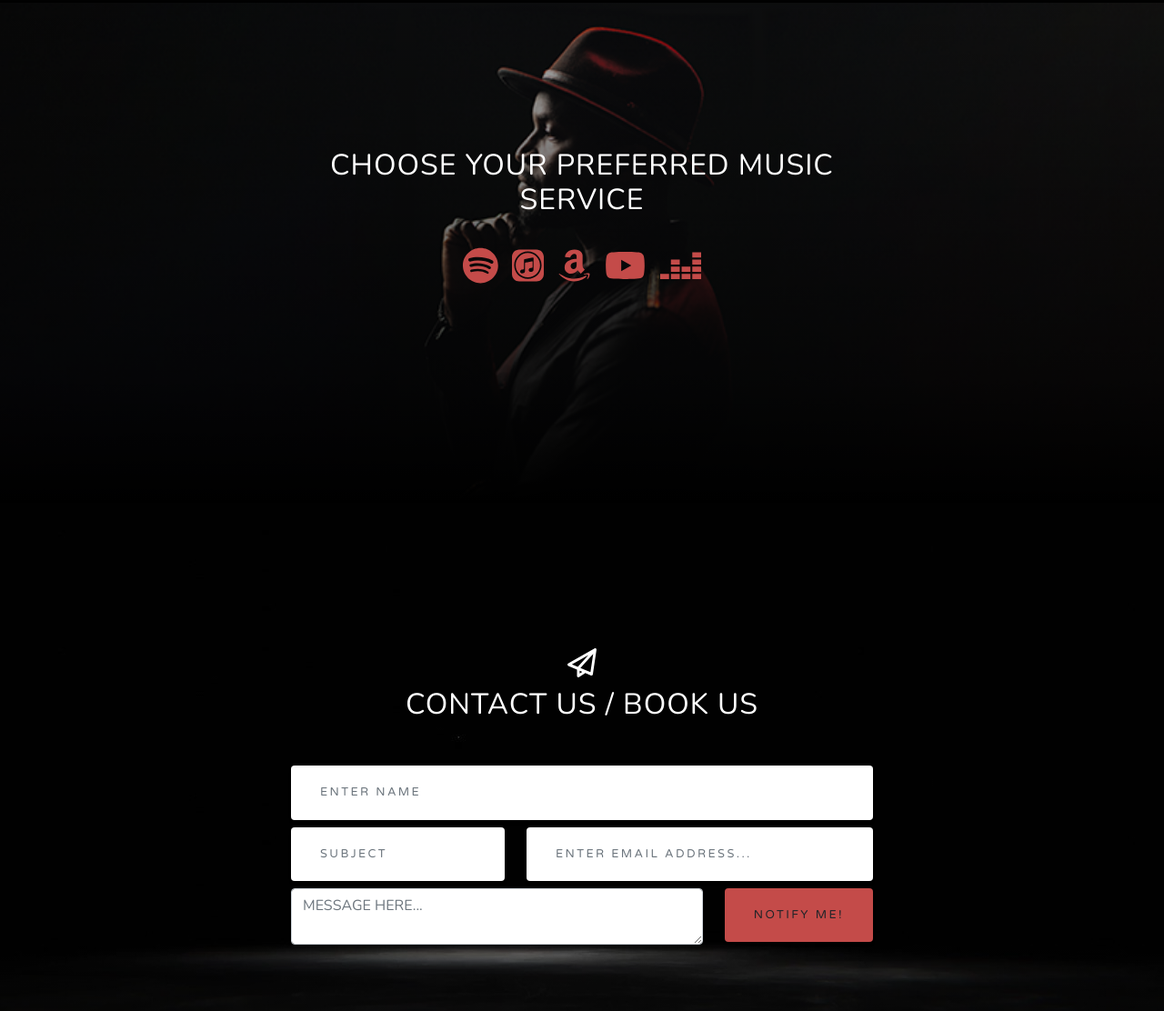
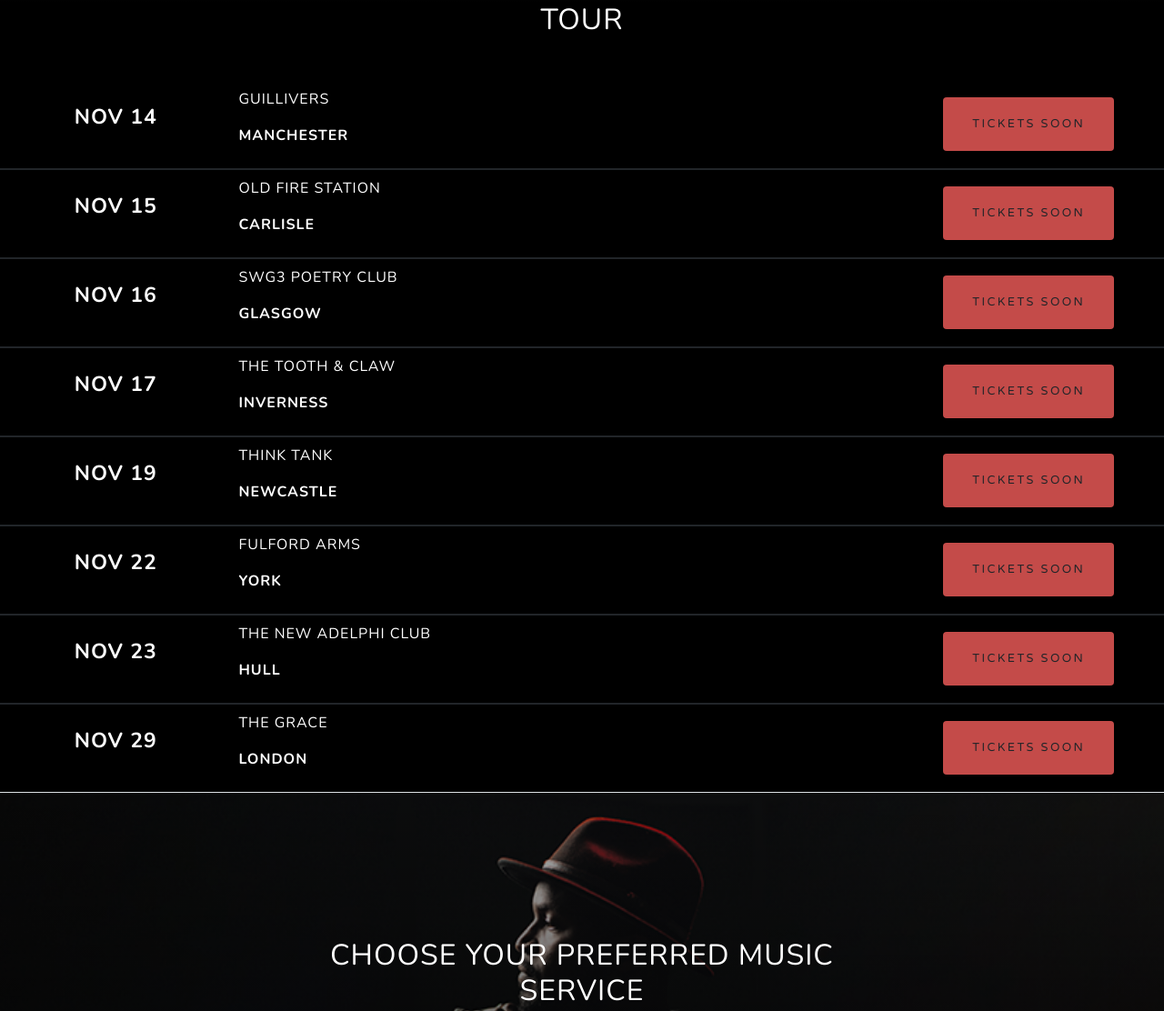
Before and after one commit to KevinDGnanih/official-kdw-page, a website: page index.html in a window 1280 px wide. Shown: the part 797-1909 px from the top of the page at 91% size. Drawn offline with nearby package versions, Linux system fonts and the light colour scheme; grey boxes are pictures that could not be loaded.

Commit message:
New tour dates

```diff
--- a/index.html
+++ b/index.html
@@ -41,7 +41,7 @@
             </button>
             <div class="collapse navbar-collapse" id="navbarResponsive">
                 <ul class="navbar-nav ms-auto">
-                    <!--<li class="nav-item"><a class="nav-link" href="#tour">Tour</a></li>-->
+                    <li class="nav-item"><a class="nav-link" href="#tour">Tour</a></li>
                     <li class="nav-item"><a class="nav-link" href="#about">Music</a></li>
                     <li class="nav-item"><a class="nav-link" href="#signup">Contact</a></li>
                 </ul>
@@ -52,6 +52,9 @@
     <header class="masthead">
         <div class="container px-4 px-lg-5 d-flex h-100 align-items-center justify-content-center">
             <div class="d-flex justify-content-center">
+                <div>
+                    <img src="" alt="">
+                </div>
                 <div class="text-center">
                     <!--<h1 class="kdw-font mx-auto my-0 text-uppercase">KEVIN DAVY <span class="w-r">W</span>HITE</h1>-->
                     <a class="btn btn-primary red-b" href="#about">Contact / Booking</a>
@@ -60,7 +63,7 @@
         </div>
     </header>
 
-    <!-- Tour Dates
+    <!-- Tour Dates -->
     <section>
         <div class="tour-section" id="tour">
             <div class="row justify-content-center bg-black">
@@ -74,15 +77,120 @@
                         <tbody>
                             <tr class="bg-black">
                                 <th>
-                                    <p class="text-center text-white dates">OCT 08</p>
+                                    <p class="text-center text-white dates">NOV 14</p>
                                 </th>
                                 <td>
-                                    <p class="text-uppercase text-white">The Brunswick</p>
-                                    <p class="fw-bold text-white">Hove, UK</p>
+                                    <p class="text-uppercase text-white">GUILLIVERS</p>
+                                    <p class="fw-bold text-white">MANCHESTER</p>
                                 </td>
                                 <td>
-                                    <a href="https://www.fatsoma.com/e/txvbmuzb/kevin-davy-white-megan-rose-brighton" target="_blank"><button
-                                            class="btn red-b float-right tickets">TICKETS</button></a>
+                                    <a href="" target="_blank"><button
+                                            class="btn red-b float-right tickets">TICKETS SOON</button></a>
+                                </td>
+                            </tr>
+                        </tbody>
+                        <tbody>
+                            <tr class="bg-black">
+                                <th>
+                                    <p class="text-center text-white dates">NOV 15</p>
+                                </th>
+                                <td>
+                                    <p class="text-uppercase text-white">OLD FIRE STATION</p>
+                                    <p class="fw-bold text-white">CARLISLE</p>
+                                </td>
+                                <td>
+                                    <a href="" target="_blank"><button
+                                            class="btn red-b float-right tickets">TICKETS SOON</button></a>
+                                </td>
+                            </tr>
+                        </tbody>
+                        <tbody>
+                            <tr class="bg-black">
+                                <th>
+                                    <p class="text-center text-white dates">NOV 16</p>
+                                </th>
+                                <td>
+                                    <p class="text-uppercase text-white">SWG3 POETRY CLUB</p>
+                                    <p class="fw-bold text-white">GLASGOW</p>
+                                </td>
+                                <td>
+                                    <a href="" target="_blank"><button
+                                            class="btn red-b float-right tickets">TICKETS SOON</button></a>
+                                </td>
+                            </tr>
+                        </tbody>
+                        <tbody>
+                            <tr class="bg-black">
+                                <th>
+                                    <p class="text-center text-white dates">NOV 17</p>
+                                </th>
+                                <td>
+                                    <p class="text-uppercase text-white">THE TOOTH & CLAW</p>
+                                    <p class="fw-bold text-white">INVERNESS</p>
+                                </td>
+                                <td>
+                                    <a href="" target="_blank"><button
+                                            class="btn red-b float-right tickets">TICKETS SOON</button></a>
+                                </td>
+                            </tr>
+                        </tbody>
+                        <tbody>
+                            <tr class="bg-black">
+                                <th>
+                                    <p class="text-center text-white dates">NOV 19</p>
+                                </th>
+                                <td>
+                                    <p class="text-uppercase text-white">THINK TANK</p>
+                                    <p class="fw-bold text-white">NEWCASTLE</p>
+                                </td>
+                                <td>
+                                    <a href="" target="_blank"><button
+                                            class="btn red-b float-right tickets">TICKETS SOON</button></a>
+                                </td>
+                            </tr>
+                        </tbody>
+                        <tbody>
+                            <tr class="bg-black">
+                                <th>
+                                    <p class="text-center text-white dates">NOV 22</p>
+                                </th>
+                                <td>
+                                    <p class="text-uppercase text-white">FULFORD ARMS</p>
+                                    <p class="fw-bold text-white">YORK</p>
+                                </td>
+                                <td>
+                                    <a href="" target="_blank"><button
+                                            class="btn red-b float-right tickets">TICKETS SOON</button></a>
+                                </td>
+                            </tr>
+                        </tbody>
+                        <tbody>
+                            <tr class="bg-black">
+                                <th>
+                                    <p class="text-center text-white dates">NOV 23</p>
+                                </th>
+                                <td>
+                                    <p class="text-uppercase text-white">THE NEW ADELPHI CLUB</p>
+                                    <p class="fw-bold text-white">HULL</p>
+                                </td>
+                                <td>
+                                    <a href="" target="_blank"><button
+                                            class="btn red-b float-right tickets">TICKETS SOON</button></a>
+                                </td>
+                            </tr>
+                        </tbody>
+                        <tbody>
+                            <tr class="bg-black">
+                                <th>
+                                    <p class="text-center text-white dates">NOV 29</p>
+                                </th>
+                                <td>
+                                    <p class="text-uppercase text-white">THE GRACE</p>
+                                    <p class="fw-bold text-white">LONDON</p>
+                                </td>
+                                <td>
+                                    <a href="" target="_blank"><button
+                                            class="btn red-b float-right tickets">TICKETS SOON</button></a>
                                 </td>
                             </tr>
                         </tbody>
@@ -90,7 +198,7 @@
                 </div>
             </div>
     </div>
-    </section> -->
+    </section>
 
 
     <!-- About / Music-->
```
